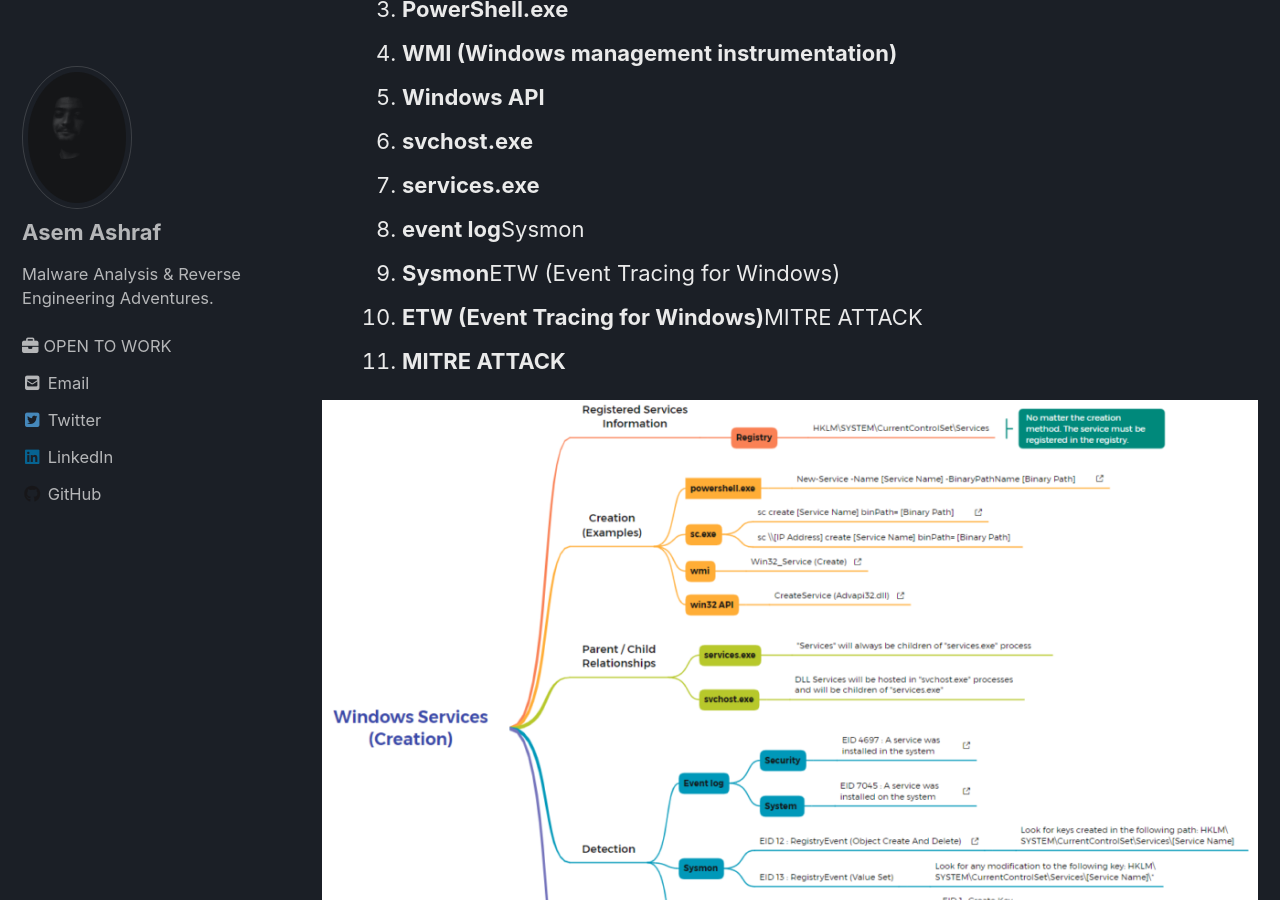
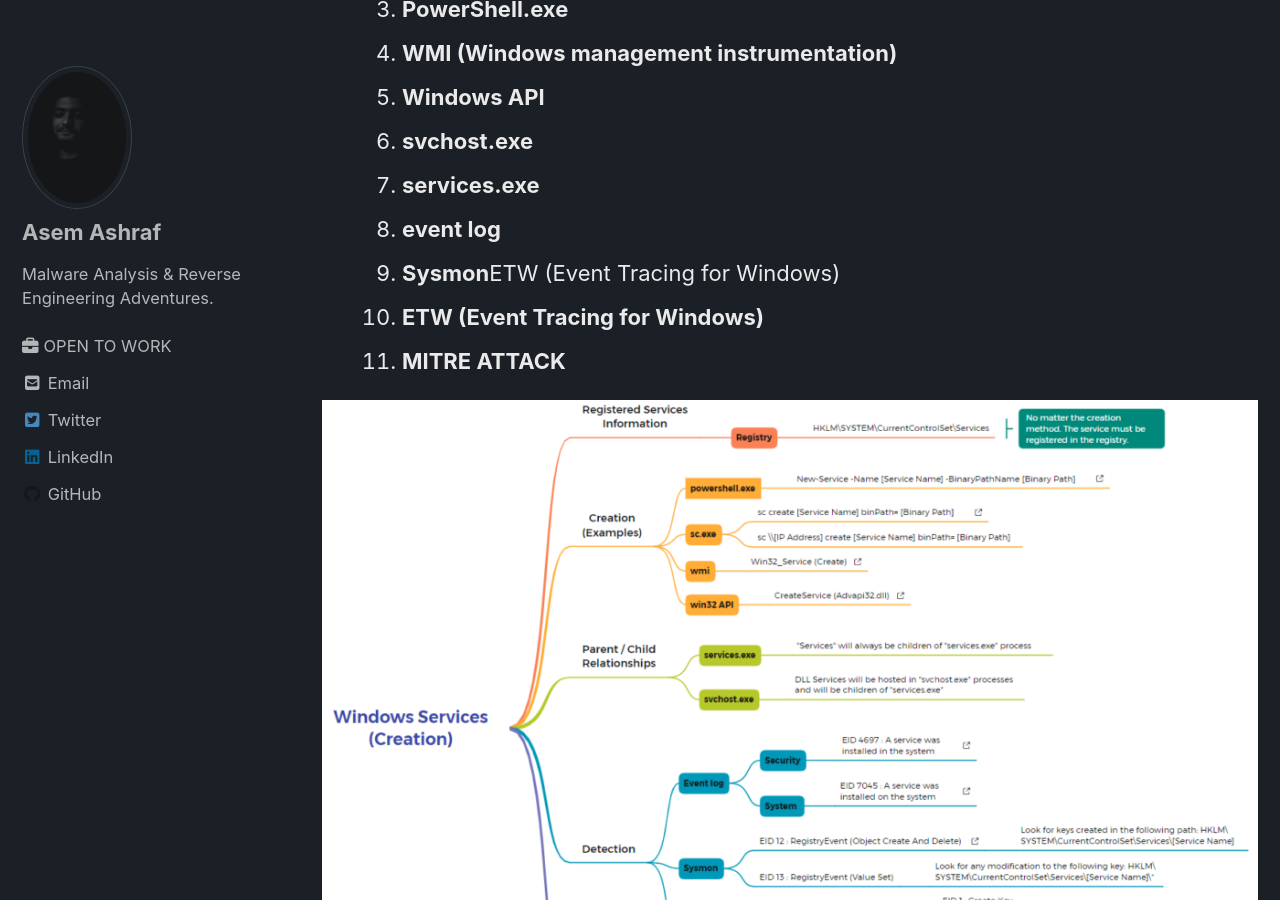
Before and after one commit to Asem-Ashraf-git/Asem-Ashraf-git.github.io, a Jekyll site: the page built from _posts/malware_analysis/2023-11-4-auto_run_service.md, in a window 1280 px wide and 900 px high, scrolled down 1409 px. Built offline with Jekyll 4.4.1, drawn with Linux system fonts in a browser that asks for light colours; cached includes are drawn as plain includes; nearby versions of some CDN libraries.

Commit message:
2023-11-4-auto_run_service.md

```diff
--- a/_posts/malware_analysis/2023-11-4-auto_run_service.md
+++ b/_posts/malware_analysis/2023-11-4-auto_run_service.md
@@ -26,9 +26,9 @@ toc: true
    5.  **Windows API**
    6.  **svchost.exe**
    7.  **services.exe**
-   8.  **event log**Sysmon
+   8.  **event log**
    9.  **Sysmon**ETW (Event Tracing for Windows)
-   10. **ETW (Event Tracing for Windows)**MITRE ATTACK
+   10. **ETW (Event Tracing for Windows)**
    11. **MITRE ATTACK**
 
    ![error](/assets/images/malware-analysis/service/windows_services.png)
```
